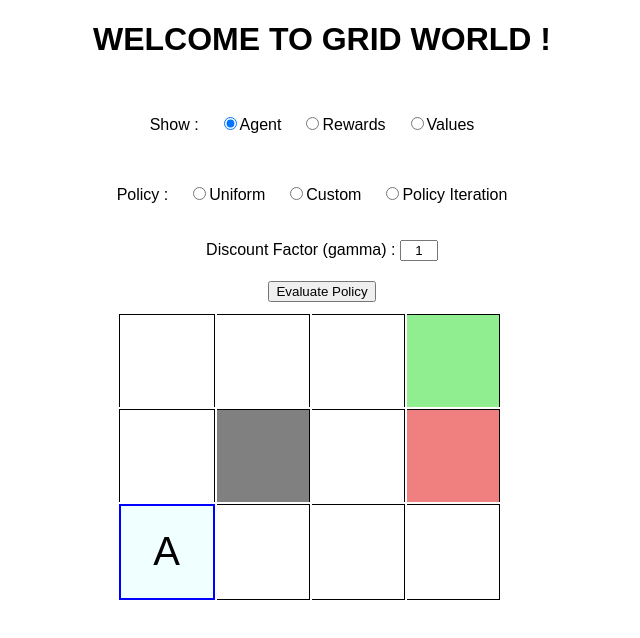
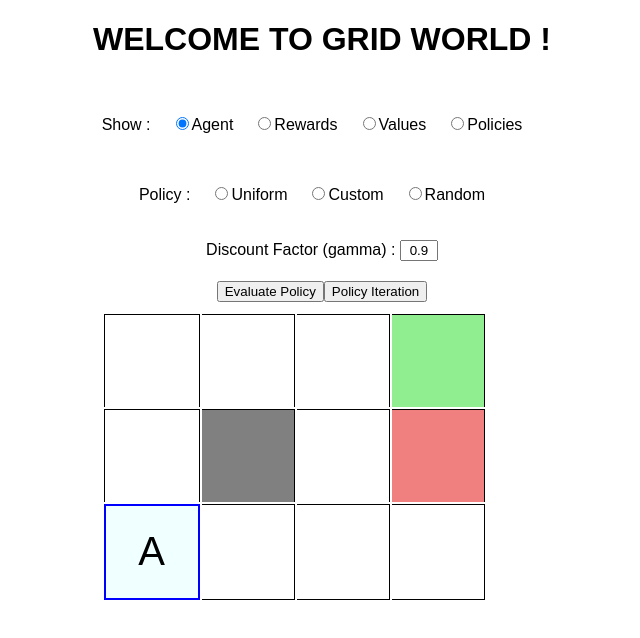
Before and after one commit to elhamza9/Grid-World-Reinforcement-Learning-ReactJS, a React (Create React App) app: page / in a window 1280 px wide. Shown: the top 638 px of the page, without its empty margins (318-958 px from the left). Built offline with nearby package versions, Linux system fonts and the light colour scheme.

Commit message:
Added Policy Iteration

```diff
--- a/src/components/Grid.js
+++ b/src/components/Grid.js
@@ -106,7 +106,7 @@ class Grid extends Component {
       values: values,
       currentI: props.startPos[0],
       currentJ: props.startPos[1],
-      gamma: 1                 // Discount Factor
+      gamma: 0.9                 // Discount Factor
     };
   }
 
@@ -133,20 +133,21 @@ class Grid extends Component {
       return '';
     }
     for (let a of this.state.policies.get(this.getStateFromPos(from_pos[0], from_pos[1]))) {
-      if (action === a[0] && a[1] > 0) {
-        if (a[0] === 'U') {
+      if (action === a[0]) {
+        if (action === 'U') {
           newPos[0] = from_pos[0] - 1;
           newPos[1] = from_pos[1];
-        } else if (a[0] === 'D') {
+        } else if (action === 'D') {
           newPos[0] = from_pos[0] + 1;
           newPos[1] = from_pos[1];
-        } else if (a[0] === 'L') {
+        } else if (action === 'L') {
           newPos[0] = from_pos[0];
           newPos[1] = from_pos[1] - 1;
-        } else if (a[0] === 'R') {
+        } else if (action === 'R') {
           newPos[0] = from_pos[0];
           newPos[1] = from_pos[1] + 1;
         }
+        break;
       }
     }
     if (changeCurrentPos && newPos.length === 2) { // if we did move
@@ -162,12 +163,11 @@ class Grid extends Component {
 
   gridContentOptionChange = (ev) => {
     let v = ev.target.value;
-    if (v === 'agent' || v === 'rewards' || v === 'values') {
-      //this.props.setMode(v);
+    if (v === 'agent' || v === 'rewards' || v === 'values' || v === 'policies') {
       this.setState({
         ...this.state,
         gridContent: v,
-      })
+      });
     } else {
       alert('Unknown Mode clicked');
     }
@@ -198,10 +198,24 @@ class Grid extends Component {
         ...this.state,
         policyEditable: true,
       });
-    } else if (v === 'iteration') {
+    } else if (v === 'random') {
+      let pols = new Map(this.state.policies), p, r;
+      for (let s of pols.keys()) {
+        p = pols.get(s);
+        if (p.length > 0) {
+          r = Math.floor(Math.random()*p.length);
+          console.log(r);
+          for (let e of p) {
+            e[1] = 0;
+          }
+          p[r][1] = 1;
+          pols.set(s, p);
+        }
+      }
       this.setState({
         ...this.state,
-        policyEditable: false,
+        policyEditable: true,
+        policies: pols
       });
     } else {
       alert('Unknown Policy clicked');
@@ -293,9 +307,115 @@ class Grid extends Component {
     }
   };
 
+  policyIterationClick = async (ev) => {
+    this.setState({
+      ...this.state,
+      gamma: parseFloat(this.gammaInput.current.value) // get Gamma from input
+    });
+    await sleep(200);
+    let old_val, new_val, new_state, policy, r, delta, threshold = 1e-3, problem=false, new_values_map, posOfState;
+    let new_policy_map, policy_converged, old_a, new_a, best_val;
+    while (true) {
+      new_values_map = new Map(this.state.values);
+      new_policy_map = new Map(this.state.policies);
+      // policy evaluation
+      while (true) {
+        delta = 0;
+        if (problem) {
+          break;
+        }
+        for (let s of this.state.states) {
+          old_val = new_values_map.get(s);
+          policy = this.state.policies.get(s);
+          posOfState = this.getPosFromState(s);
+
+          if (policy.length > 0) { // is not terminal state
+            new_val = 0;
+            //console.log(possible_moves);
+            for (let a of policy) {
+              // make the move and get the reward r and value of s' and return to s.
+              new_state = this.moveAgent(a[0], false, posOfState);
+              if (new_state.length === 2) {
+                r = this.state.rewards.get(new_state);
+                //console.log('move ' + a + ' --> new_state: ' + new_state + ' ---> Reward: ' + r);
+                //console.log(`new_val (${a}) = ${new_val} + [${pr_a} * (${r} + ${gamma}*${new_values_map.get(new_state)})] = ${new_val}`);
+                new_val += a[1] * (r + this.state.gamma*new_values_map.get(new_state));
+                //console.log(`new_val = ${new_val}`);
+                if (isNaN(new_val)) {
+                  console.log('new_val is NaN');
+                  problem = true;
+                  break;
+                }
+              } else {
+                console.log(`couldnt get state with move ${a[0]} from state ${posOfState} `);
+              }
+            }
+            // console.log('new_val: ', new_val);
+            new_values_map.set(s, new_val); // set new State ?
+            delta = Math.max(delta, Math.abs(old_val-new_val));
+          }
+        }
+        this.setState({...this.state, values: new_values_map});
+        await sleep(300);
+        // console.log('max delta: ', delta);
+        if (delta < threshold) {
+          console.log('policy evaluation has converged !');
+          break;
+        }
+      }
+
+      // policy improvement
+      policy_converged = true;
+      for (let s of this.state.states) {
+        policy = new_policy_map.get(s);
+        if (policy.length > 0) {
+          old_a  = policy.filter(e => e[1] === 1)[0][0];
+          best_val = Number.NEGATIVE_INFINITY;
+          posOfState = this.getPosFromState(s);
+
+          for (let a of policy) {
+            // get r of next state
+            new_state = this.moveAgent(a[0], false, posOfState);
+            r = this.state.rewards.get(new_state);
+            new_val = r + this.state.gamma*this.state.values.get(new_state);
+            if (new_val > best_val) {
+              new_a = a[0];
+              best_val = new_val;
+            }
+          }
+
+          if (old_a !== new_a) {
+            policy_converged = false;
+            let newPol = Array.from(policy);
+            for (let e of newPol) {
+              if (e[0] === new_a) {
+                e[1] = 1;
+              } else {
+                e[1] = 0;
+              }
+            }
+            console.log(newPol)
+            new_policy_map.set(s, newPol);
+          }
+        }
+      }
+
+      this.setState({
+        ...this.state,
+        policies: new_policy_map
+      });
+
+      await sleep(200);
+      if (policy_converged) {
+        break;
+      }
+
+    }
+  }
+
   render() {
     console.log('render grid');
-    let rows = [], val, s, isStartPos, isGoalPos, isHolePos, isWallPos;
+    let rows = [], val, s, isStartPos, isGoalPos, isHolePos, isWallPos, p, max;
     for (let i = 0 ; i < this.props.height ; i++) {
       let cols = [];
       for (let j = 0 ; j < this.props.width ; j++) {
@@ -303,17 +423,34 @@ class Grid extends Component {
         isGoalPos  = (i === this.props.goalPos[0]  && j === this.props.goalPos[1]);
         isHolePos  = (i === this.props.holePos[0]  && j === this.props.holePos[1]);
         isWallPos  = (this.props.wallsPos.filter(pos=>pos[0] === i && pos[1] === j).length > 0 );
+        s = `${i}${j}`;
         if (isWallPos) {
           val = '';
         } else if (this.state.gridContent === 'agent') {
           val = this.state.currentI === i && this.state.currentJ === j ? 'A' : '';
         } else if (this.state.gridContent === 'rewards') {
-          val = this.state.rewards.get(i.toString().concat(j.toString()));
+          val = this.state.rewards.get(s);
         } else if (this.state.gridContent === 'values') {
-          val = this.state.values.get(i.toString().concat(j.toString()));
+          val = this.state.values.get(s);
           val = val.toFixed(2);
+        } else if (this.state.gridContent === 'policies' && !isGoalPos && !isHolePos && !isWallPos) {
+          p = this.state.policies.get(s);
+          max = -1;
+          if (p.length > 0) {
+            for (let e of p) {
+              if (e[1] > max) {
+                val = `${e[0]}`;
+                max = e[1];
+              } else {
+              }
+            }
+          } else {
+            val = '';
+          }
+        } else {
+          val = '';
         }
-        s = `${i}${j}`;
+
         cols.push(
         <td key={s}
             className={`${i+1 === this.props.height ? 'last-row' : ''} \
@@ -349,6 +486,10 @@ class Grid extends Component {
               <input type="radio" value="values"  name="grid-content" onChange={this.gridContentOptionChange} />
               <label>Values</label>
             </div>
+            <div className="radio">
+              <input type="radio" value="policies"  name="grid-content" onChange={this.gridContentOptionChange} />
+              <label>Policies</label>
+            </div>
           </div>
           <div className="options">
             <div className="radio">
@@ -363,8 +504,8 @@ class Grid extends Component {
               <label>Custom</label>
             </div>
             <div className="radio">
-              <input type="radio" value="iteration" name="policy" onChange={this.policyOptionChange} />
-              <label>Policy Iteration</label>
+              <input type="radio" value="random" name="policy" onChange={this.policyOptionChange} />
+              <label>Random</label>
             </div>
           </div>
           <div className="options">
@@ -373,13 +514,14 @@ class Grid extends Component {
           </div>
         <div>
           <button onClick={this.evaluatePolicyClick}>Evaluate Policy</button>
+          <button onClick={this.policyIterationClick}>Policy Iteration</button>
         </div>
-        <table>
+        <table className={this.state.gridContent}>
           <tbody>
             {rows}
           </tbody>
         </table>
-        <PolicyEditor policy={this.state.selectedStatePolicy} onSavePolicy={this.onSavePolicy} policy={this.state.selectedStatePolicy}  />
+        <PolicyEditor policy={this.state.selectedStatePolicy} onSavePolicy={this.onSavePolicy}  />
       </div>
     );
   }
--- a/src/styles/Grid.css
+++ b/src/styles/Grid.css
@@ -27,6 +27,10 @@
     border-top: 1px solid black;
     border-right: 1px solid black;
     font-size: 40px;
+}
+
+.Grid table.policies td {
+    font-size: 30px;
 }
 
 .Grid td.editable:hover {
```
